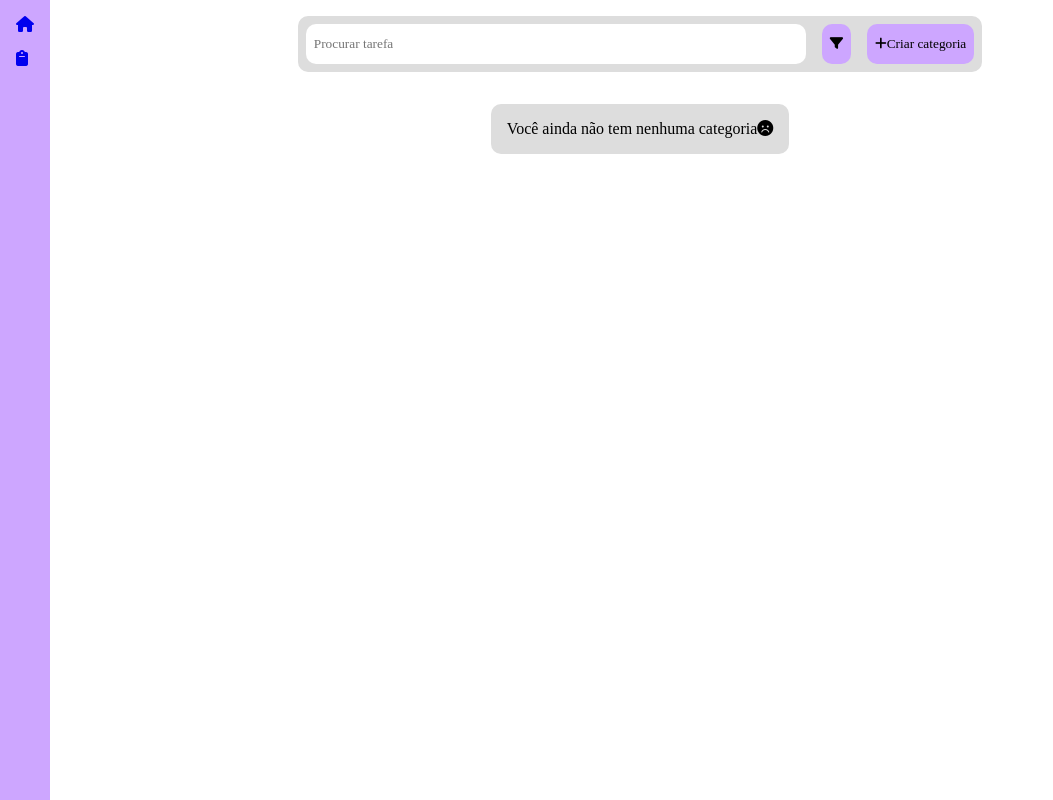
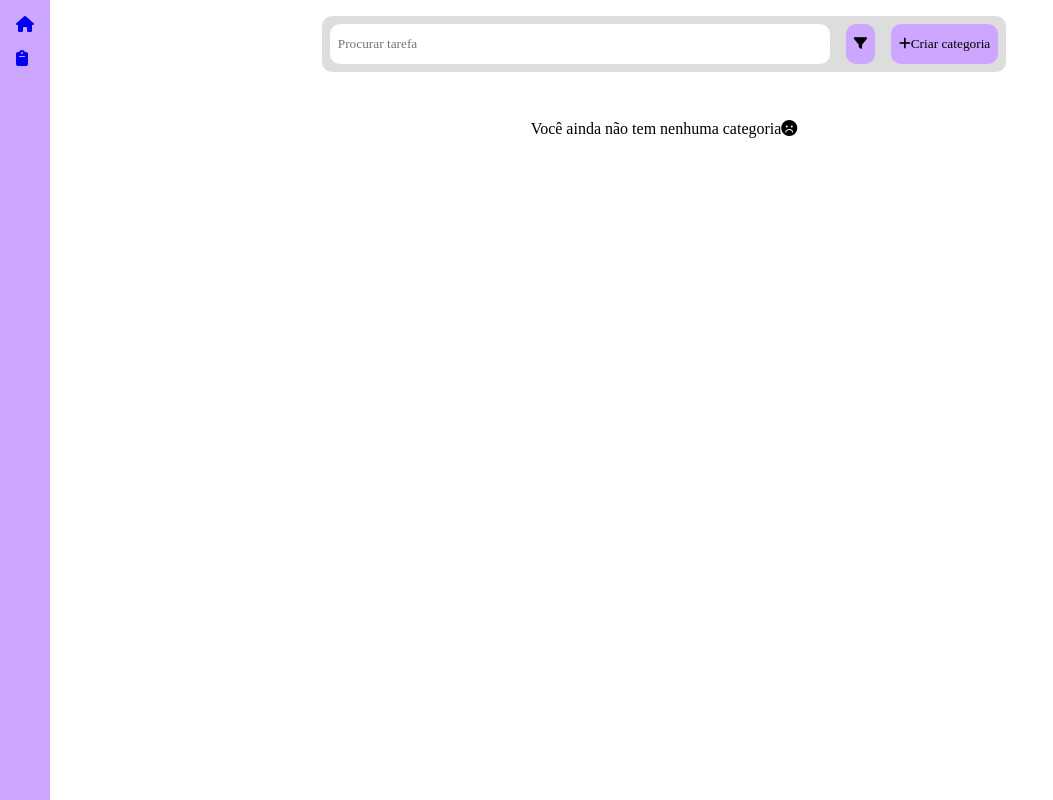
Before and after one commit to rodrigodesouzasantos97/TaskManager, a React (Vite) app in the folder frontend/: page /board in a window 1280 px wide. Shown: the whole page, without its empty margins (0-1053 px from the left). Built offline with nearby package versions, Linux system fonts and the light colour scheme; a web font is replaced by a local one.

Commit message:
style: change Board margin, size, and add scroll

```diff
--- a/frontend/src/routes/Board.css
+++ b/frontend/src/routes/Board.css
@@ -1,18 +1,26 @@
 .board {
-  margin-left: 6rem;
+  margin-left: 3rem;
   padding-top: 1rem;
   display: flex;
   flex-direction: column;
   gap: 2rem;
   align-items: center;
-  max-width: 80%;
-  margin: 0 auto;
+  justify-content: center;
+  height: 100vh;
+}
+
+.categories-container {
+  width: 100%;
+  height: 100%;
+  overflow-x: auto;
 }
 
 .categories {
-  background-color: #ddd;
   padding: 1rem;
   border-radius: 10px;
   display: flex;
   gap: 1rem;
+  width: max-content;
+  margin: 0 auto;
+  height: 95%;
 }
```
